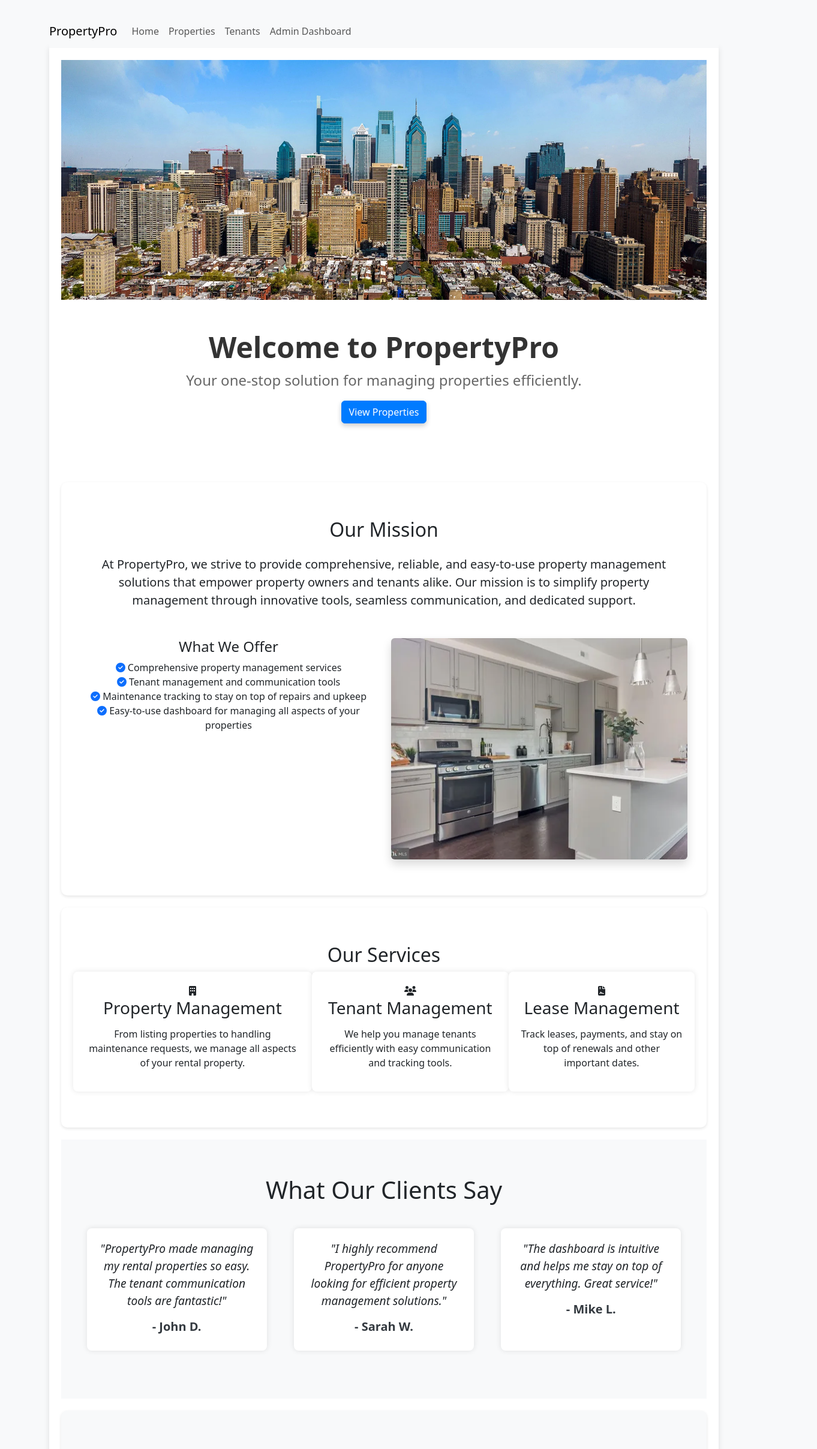
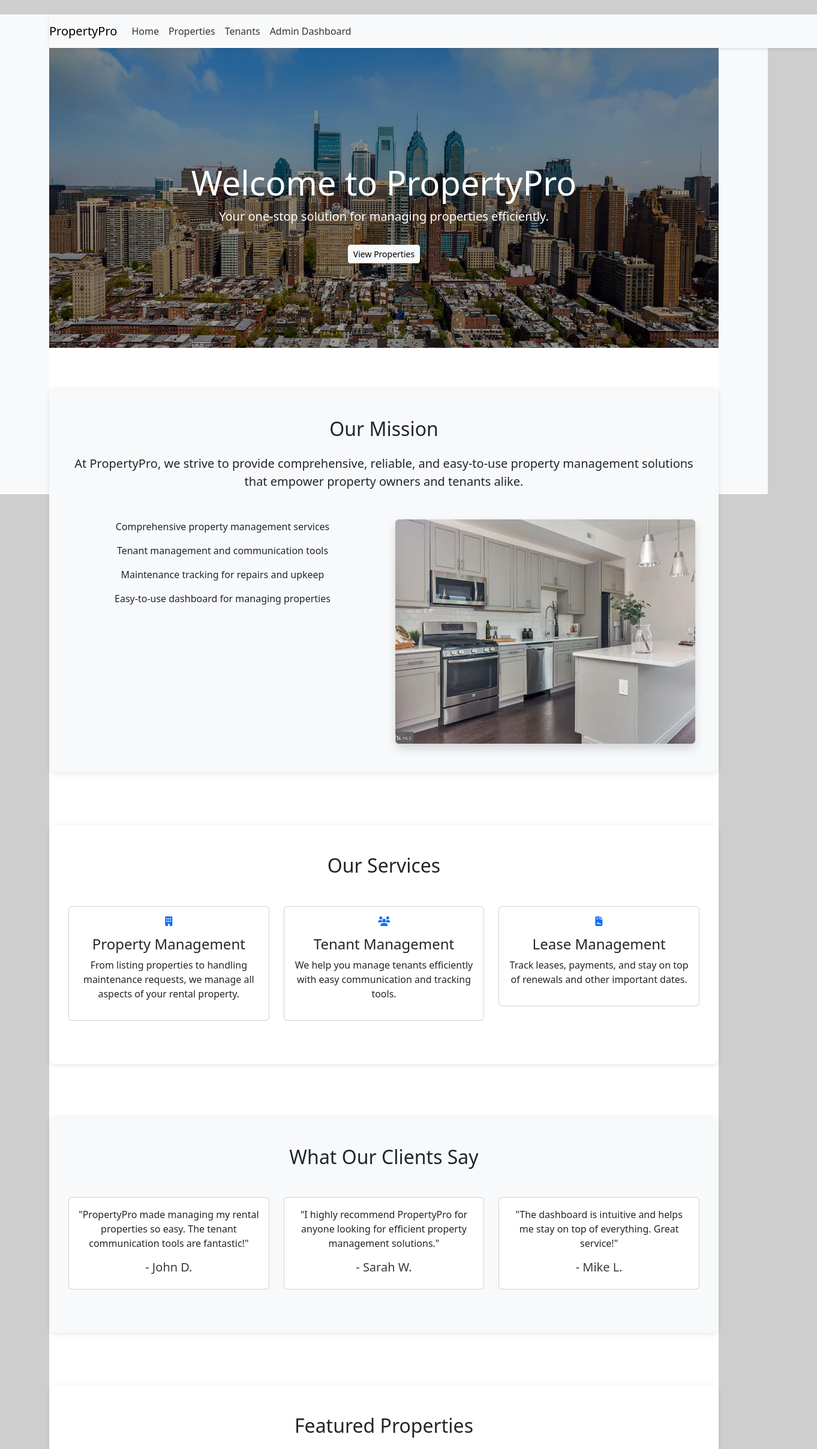
Before and after one commit to htrillo95/PropertyPro, a React (Create React App) app in the folder pp-ui/: page / in a window 1280 px wide. Shown: the top 2416 px of the page at 60% size, 1362 px wide, since content can reach past the window. Built offline with nearby package versions, Linux system fonts and the light colour scheme.

Commit message:
home page update

```diff
--- a/pp-ui/src/custom.css
+++ b/pp-ui/src/custom.css
@@ -8,20 +8,20 @@ body {
     color: #343a40; /* Dark text for headings */
 }
 
-  .card {
+.custom-card {
     border: 1px solid #dee2e6; /* Light border for cards */
 }
 
-  .card-title {
+.custom-card-title {
     color: #007bff; /* Blue color for card titles */
 }
 
-  .btn-primary {
+.custom-btn-primary {
     background-color: #007bff;
     border-color: #007bff;
 }
 
-  .btn-primary:hover {
+.custom-btn-primary:hover {
     background-color: #0056b3;
     border-color: #0056b3;
 }
--- a/pp-ui/src/pages/Home.js
+++ b/pp-ui/src/pages/Home.js
@@ -1,49 +1,54 @@
 import React from 'react';
 import { Link } from 'react-router-dom';
-import Footer from '../components/Footer';
-import '../styles/Home.css';
 import bannerImage from '../assets/images/banner3.webp';
 import { FontAwesomeIcon } from '@fortawesome/react-fontawesome';
 import { faBuilding, faUsers, faFileContract, faCheckCircle } from '@fortawesome/free-solid-svg-icons';
 import { Carousel } from 'react-bootstrap';
 import Place1 from '../assets/images/Place1.webp';
 import Place4 from '../assets/images/place4.jpeg';
-import Place2 from '../assets/images/Place2.webp';
+import Place6 from '../assets/images/place6.webp';
 import Place3 from '../assets/images/place5.jpeg';
-
+import '../styles/Home.css';
 
 function Home() {
     return (
         <div className="home">
-            {/* Banner Image Section */}
+            {/* Full-Width Banner Section */}
             <div
-                className="banner-image"
-                style={{ backgroundImage: `url(${bannerImage})` }}
-            ></div>
+                className="banner-image position-relative text-white"
+                style={{
+                    backgroundImage: `url(${bannerImage})`,
+                    backgroundSize: 'cover',
+                    backgroundPosition: 'center',
+                    height: '500px',
+                    width: '100%'
+                }}
+            >
+                {/* Overlay for better text readability */}
+                <div className="banner-overlay position-absolute w-100 h-100" style={{ background: 'rgba(0, 0, 0, 0.4)' }}></div>
 
-            {/* Hero Section */}
-            <div className="hero-section text-center">
-                <h1>Welcome to PropertyPro</h1>
-                <p>Your one-stop solution for managing properties efficiently.</p>
-                <Link to="/properties" className="btn btn-primary">View Properties</Link>
+                {/* Banner Text */}
+                <div className="banner-text position-absolute w-100 h-100 d-flex flex-column justify-content-center align-items-center" style={{ paddingTop: '50px' }}>
+                    <h1 className="display-4" style={{ color: 'white' }}>Welcome to PropertyPro</h1>
+                    <p className="lead" style={{ color: 'white' }}>Your one-stop solution for managing properties efficiently.</p>
+                    <Link to="/properties" className="btn btn-light btn-sm mt-3">View Properties</Link>
+                </div>
             </div>
 
             {/* About Section */}
-            <div className="about-section mt-5">
+            <div className="about-section py-5 mt-5 bg-light">
                 <div className="container text-center">
                     <h2 className="mb-4">Our Mission</h2>
                     <p className="lead mb-4">
-                        At PropertyPro, we strive to provide comprehensive, reliable, and easy-to-use property management solutions that empower property owners and tenants alike. Our mission is to simplify property management through innovative tools, seamless communication, and dedicated support.
+                        At PropertyPro, we strive to provide comprehensive, reliable, and easy-to-use property management solutions that empower property owners and tenants alike.
                     </p>
-
                     <div className="row mt-5">
                         <div className="col-md-6">
-                            <h4>What We Offer</h4>
                             <ul className="list-unstyled">
-                                <li><FontAwesomeIcon icon={faCheckCircle} className="text-primary" /> Comprehensive property management services</li>
-                                <li><FontAwesomeIcon icon={faCheckCircle} className="text-primary" /> Tenant management and communication tools</li>
-                                <li><FontAwesomeIcon icon={faCheckCircle} className="text-primary" /> Maintenance tracking to stay on top of repairs and upkeep</li>
-                                <li><FontAwesomeIcon icon={faCheckCircle} className="text-primary" /> Easy-to-use dashboard for managing all aspects of your properties</li>
+                                <li className="mb-3"><i className="fas fa-check-circle text-primary"></i> Comprehensive property management services</li>
+                                <li className="mb-3"><i className="fas fa-check-circle text-primary"></i> Tenant management and communication tools</li>
+                                <li className="mb-3"><i className="fas fa-check-circle text-primary"></i> Maintenance tracking for repairs and upkeep</li>
+                                <li className="mb-3"><i className="fas fa-check-circle text-primary"></i> Easy-to-use dashboard for managing properties</li>
                             </ul>
                         </div>
                         <div className="col-md-6">
@@ -54,49 +59,66 @@ function Home() {
             </div>
 
             {/* Services Section */}
-            <div className="services-section">
-                <h2>Our Services</h2>
-                <div className="services-list">
-                    <div className="service-item">
-                        <FontAwesomeIcon icon={faBuilding} className="icon" />
-                        <h3>Property Management</h3>
+            <div className="services-section py-5 mt-5">
+                <div className="container text-center">
+                    <h2 className="mb-5">Our Services</h2>
+                    <div className="row">
+                        <div className="col-md-4 mb-4">
+                            <div className="card p-3 text-center">
+                                <FontAwesomeIcon icon={faBuilding} className="icon-lg text-primary mb-3" />
+                                <h4>Property Management</h4>
                                 <p>From listing properties to handling maintenance requests, we manage all aspects of your rental property.</p>
                             </div>
-                    <div className="service-item">
-                        <FontAwesomeIcon icon={faUsers} className="icon" />
-                        <h3>Tenant Management</h3>
+                        </div>
+                        <div className="col-md-4 mb-4">
+                            <div className="card p-3 text-center">
+                                <FontAwesomeIcon icon={faUsers} className="icon-lg text-primary mb-3" />
+                                <h4>Tenant Management</h4>
                                 <p>We help you manage tenants efficiently with easy communication and tracking tools.</p>
                             </div>
-                    <div className="service-item">
-                        <FontAwesomeIcon icon={faFileContract} className="icon" />
-                        <h3>Lease Management</h3>
+                        </div>
+                        <div className="col-md-4 mb-4">
+                            <div className="card p-3 text-center">
+                                <FontAwesomeIcon icon={faFileContract} className="icon-lg text-primary mb-3" />
+                                <h4>Lease Management</h4>
                                 <p>Track leases, payments, and stay on top of renewals and other important dates.</p>
+                            </div>
+                        </div>
                     </div>
                 </div>
             </div>
 
             {/* Testimonials Section */}
-            <div className="testimonials-section">
-                <h2>What Our Clients Say</h2>
-                <div className="testimonials-list">
-                    <div className="testimonial-item">
+            <div className="testimonials-section py-5 mt-5 bg-light">
+                <div className="container text-center">
+                    <h2 className="mb-5">What Our Clients Say</h2>
+                    <div className="row">
+                        <div className="col-md-4 mb-4">
+                            <div className="card p-3">
                                 <p>"PropertyPro made managing my rental properties so easy. The tenant communication tools are fantastic!"</p>
                                 <h5>- John D.</h5>
                             </div>
-                    <div className="testimonial-item">
+                        </div>
+                        <div className="col-md-4 mb-4">
+                            <div className="card p-3">
                                 <p>"I highly recommend PropertyPro for anyone looking for efficient property management solutions."</p>
                                 <h5>- Sarah W.</h5>
                             </div>
-                    <div className="testimonial-item">
+                        </div>
+                        <div className="col-md-4 mb-4">
+                            <div className="card p-3">
                                 <p>"The dashboard is intuitive and helps me stay on top of everything. Great service!"</p>
                                 <h5>- Mike L.</h5>
                             </div>
                         </div>
                     </div>
+                </div>
+            </div>
 
             {/* Featured Properties Section */}
-            <div className="featured-properties-section">
-                <h2>Featured Properties</h2>
+            <div className="featured-properties-section py-5 mt-5">
+                <div className="container text-center">
+                    <h2 className="mb-5">Featured Properties</h2>
                     <Carousel>
                         <Carousel.Item>
                             <img
@@ -111,7 +133,7 @@ function Home() {
                         <Carousel.Item>
                             <img
                                 className="d-block w-100"
-                            src={Place2}
+                                src={Place6}
                                 alt="Second property"
                             />
                             <Carousel.Caption>
@@ -130,12 +152,15 @@ function Home() {
                         </Carousel.Item>
                     </Carousel>
                 </div>
+            </div>
 
             {/* Call to Action Section */}
-            <div className="cta-section">
-                <h2>Ready to Get Started?</h2>
-                <p>Let us manage your properties effortlessly. Existing tenants visit the portal for any related concerns.</p>
-                <Link to="/tenants" className="btn btn-primary">Log In</Link>
+            <div className="cta-section py-5 mt-5 text-center  text-black">
+                <div className="container">
+                    <h2 className="mb-4">Ready to Get Started?</h2>
+                    <p>Let us manage your properties effortlessly. Existing tenants can visit the portal for any related concerns.</p>
+                    <Link to="/tenants" className="btn btn-light mt-3">Log In</Link>
+                </div>
             </div>
         </div>
     );
--- a/pp-ui/src/pages/TenantPortal.js
+++ b/pp-ui/src/pages/TenantPortal.js
@@ -1,6 +1,5 @@
 import React, { useState } from 'react';
 import { Link, useNavigate } from 'react-router-dom';
-import '../styles/TenantPortal.css';
 import axios from 'axios';
 
 function TenantPortal() {
--- a/pp-ui/src/styles/Home.css
+++ b/pp-ui/src/styles/Home.css
@@ -1,59 +1,104 @@
 /* General Styles */
-body {
-    background-color: #faf3e0; /* Pale Beige Background */
+body, html {
+    margin: 0;
+    padding: 0;
     font-family: Arial, sans-serif;
+    background-color: #cecece; /* Pale Beige Background */
     color: #333;
 }
 
 /* Home Section */
 .home {
-    text-align: center;
-    padding: 20px;
-    background-color: #ffffff; /* Keep the main content area white */
-    box-shadow: 0 0 10px rgba(0, 0, 0, 0.1); /* Subtle shadow */
+    display: flex;
+    flex-direction: column;
+    align-items: center;
+    background-color: #ffffff;
 }
 
 /* Banner Image */
 .banner-image {
-    height: 400px;
+    width: 100vw; /* Full width of viewport */
+    height: 70vh; /* Full height of viewport */
     background-size: cover;
     background-position: center;
+    display: flex;
+    justify-content: center;
+    align-items: center;
+    margin-bottom: 20px;
+}
+
+.hero-section {
+    display: flex !important;
+    justify-content: center !important;
+    align-items: center !important;
+    width: 100vw !important;
+    padding: 60px 0 !important;
 }
 
 /* Hero Section */
 .hero-section {
-    background-color: rgba(255, 255, 255, 0.8); /* Semi-transparent background */
-    padding: 50px 20px;
-    border-radius: 10px;
+    width: 100vw; /* Full width of the viewport */
+    padding: 60px 0;
 }
 
-.hero-section h1 {
-    font-size: 3em;
+.hero-box {
+    max-width: 1200px; /* This will box the content */
+    width: 100%;
+    text-align: center;
+    margin: 0 auto; /* Ensure it’s centered */
+    background-color: rgba(255, 255, 255, 0.8);
+    padding: 40px 20px;
+    border-radius: 10px;
+    box-shadow: 0 2px 10px rgba(0, 0, 0, 0.1);
+}
+
+.hero-box h1 {
+    font-size: 2.5em;
     font-weight: bold;
     color: #333;
+    margin-bottom: 15px; /* Add margin to separate from the paragraph */
 }
 
-.hero-section p {
-    font-size: 1.5em;
+.hero-box p {
+    font-size: 1.2em;
     color: #666;
+    margin-bottom: 30px; /* Add more space between the text and button */
+}
+
+.hero-box .btn-primary {
+    background-color: #007bff;
+    border-color: #007bff;
+    padding: 12px 24px;
+    font-size: 1.2em;
+    display: inline-block;
+}
+
+.hero-box .btn-primary:hover {
+    background-color: #0056b3;
+    border-color: #0056b3;
 }
 
 /* About, Services, Featured Properties, Contact Sections */
 .about-section,
 .services-section,
 .featured-properties-section,
+.testimonials-section,
 .contact-section {
+    width: 100%;
+    max-width: 1200px;
     padding: 60px 20px;
-    background-color: #ffffff; /* Keep sections white */
+    background-color: #ffffff;
     border-radius: 10px;
-    box-shadow: 0 2px 5px rgba(0, 0, 0, 0.1); /* Add subtle shadow */
-    margin-bottom: 20px; /* Space between sections */
+    box-shadow: 0 2px 10px rgba(0, 0, 0, 0.1);
+    margin-bottom: 40px; /* Ensure consistent spacing between sections */
 }
 
 /* Services List */
 .services-list {
     display: flex;
     justify-content: space-around;
+    flex-wrap: wrap;
+    gap: 20px;
 }
 
 .service-item {
@@ -62,92 +107,40 @@ body {
     border-radius: 8px;
     box-shadow: 0 0 10px rgba(0, 0, 0, 0.1);
     transition: transform 0.3s ease, box-shadow 0.3s ease;
+    text-align: center;
+    flex: 1 1 30%; /* Ensure service items take up equal width */
 }
 
 .service-item:hover {
     transform: translateY(-5px);
-    box-shadow: 0 8px 16px rgba(0, 0, 0, 0.2); /* Stronger shadow on hover */
+    box-shadow: 0 8px 16px rgba(0, 0, 0, 0.2);
 }
 
 .service-item h3 {
     margin-bottom: 15px;
 }
 
-/* Contact Section */
-.contact-section {
-    background-color: #f8f9fa;
-    padding: 60px 20px;
-}
-
-.contact-section p {
-    margin-top: 20px;
-    font-size: 1.2em;
-}
-
-/* Button Animations */
-.btn-animate {
-    transition: background-color 0.3s ease, transform 0.3s ease;
-}
-
-.btn-animate:hover {
-    background-color: #0056b3;
-    transform: translateY(-3px);
-}
-
-.btn-primary {
-    padding: 15px 30px;
-    font-size: 1.2em;
-    box-shadow: 0 4px 8px rgba(0, 0, 0, 0.2);
-}
-
-.btn-primary:hover {
-    background-color: #004085;
-    transform: translateY(-3px);
-    box-shadow: 0 6px 12px rgba(0, 0, 0, 0.3);
-}
-
 /* Featured Properties Section */
 .featured-properties-section {
-    padding: 60px 20px;
-    background-color: #f8f9fa;
     text-align: center;
 }
 
-.featured-properties-section h2 {
-    margin-bottom: 30px;
-}
-
 .carousel-item img {
-    max-height: 400px;
-    object-fit: cover;
-}
-
-.carousel-caption h3 {
-    font-size: 1.8em;
-    font-weight: bold;
-}
-
-.carousel-caption p {
-    font-size: 1.2em;
-}
+    width: 100%;
+    height: 400px; /* You can adjust the height to your liking */
+    object-fit: cover; /* Ensures the images fill the space without distortion */
+  }
 
 /* Testimonials Section */
 .testimonials-section {
-    padding: 60px 20px;
-    background-color: #f8f9fa;
     text-align: center;
-    margin-bottom: 20px;
-}
-
-.testimonials-section h2 {
-    margin-bottom: 40px;
-    font-size: 2.5em;
 }
 
 .testimonials-list {
     display: flex;
     justify-content: space-around;
     flex-wrap: wrap;
+    gap: 20px;
 }
 
 .testimonial-item {
@@ -155,8 +148,7 @@ body {
     padding: 20px;
     border-radius: 8px;
     box-shadow: 0 0 10px rgba(0, 0, 0, 0.1);
-    max-width: 300px;
-    margin-bottom: 20px;
+    flex: 1 1 30%; /* Ensure testimonials take up equal width */
 }
 
 .testimonial-item p {
@@ -171,16 +163,18 @@ body {
 
 /* CTA Section */
 .cta-section {
-    padding: 40px 20px;
-    background-color: #f0f0f0; /* Lighter background color */
-    color: #333;
     text-align: center;
-    margin-bottom: 20px;
+    background-color: #f0f0f0;
+    padding: 60px 20px;
+    border-radius: 10px;
+    margin-bottom: 40px;
+    max-width: 1200px;
+    width: 100%;
 }
 
 .cta-section h2 {
     font-size: 2em;
-    margin-bottom: 15px;
+    margin-bottom: 20px;
 }
 
 .cta-section p {
@@ -191,14 +185,14 @@ body {
 .cta-section .btn-primary {
     background-color: #007bff;
     border-color: #007bff;
-    padding: 8px 24px; /* Reduced padding */
-    font-size: 1em; /* Smaller font size */
-    border-radius: 4px; /* Rounded corners */
+    padding: 8px 24px;
+    font-size: 1em;
+    border-radius: 4px;
 }
 
 /* Footer */
 .footer {
-    background-color: #e9ecef; /* Subtle gray background */
+    background-color: #e9ecef;
     color: #6c757d;
     padding: 20px 0;
     text-align: center;
@@ -229,11 +223,38 @@ body {
 }
 
 .footer-links a:hover {
-    color: #007bff; /* Matching link color with the button */
+    color: #007bff;
 }
 
 /* Navbar Styles */
 .navbar {
-    padding-left: 20px; /* Add padding to the left side of the navbar */
-    padding-right: 20px; /* Optional: Add padding to the right side as well for symmetry */
+    width: 100vw; /* Full width of the viewport */
+    padding: 10px 20px; /* Adjust padding */
+    background-color: #ffffff; /* Match background color with layout */
+    position: fixed; /* Keeps the navbar at the top */
+    top: 0;
+    left: 0;
+    z-index: 1000; /* Ensure navbar stays on top */
+    box-shadow: 0 2px 5px rgba(0, 0, 0, 0.1); /* Add subtle shadow */
+    display: flex; /* Use flexbox for layout */
+    justify-content: flex-start; /* Align items to the left */
+    align-items: center; /* Vertically center items */
 }
+
+.navbar .nav-link {
+    color: #333;
+    text-decoration: none;
+    padding: 0 15px;
+}
+
+.navbar .nav-link:hover {
+    color: #007bff;
+    text-decoration: underline;
+}
+
+.navbar-brand {
+    font-size: 1.5em;
+    color: #333;
+    text-decoration: none;
+    margin-right: 30px;
+}
--- a/pp-ui/src/styles/TenantPortal.css
+++ /dev/null
@@ -1,5 +0,0 @@
-.tenant-portal-page {
-    padding: 20px;
-    background-color: #faf3e0; /* Pale Beige Background */
-    font-family: Arial, sans-serif;
-}
```
Also changed, not shown: pp-ui/src/App.css (line endings or trailing spaces), pp-ui/src/assets/images/place6.webp (added). Lines whose indentation alone changed are shown as unchanged.
